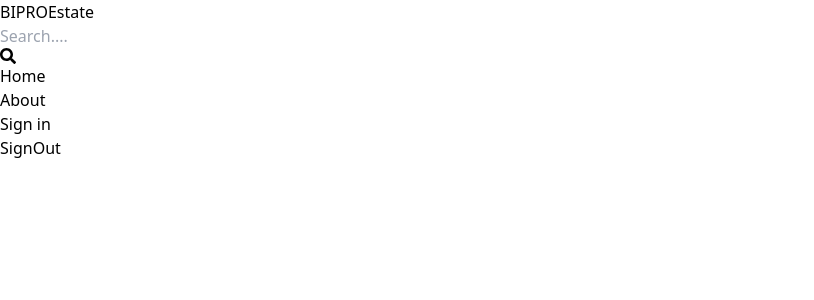
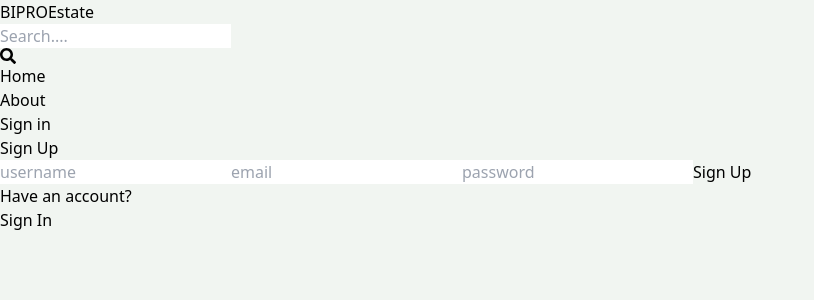
Before and after one commit to bipro-b/bipro_estate, a React (Vite) app in the folder client/: page /sign-up in a window 1280 px wide. Shown: the top 300 px of the page, without its empty margins (0-814 px from the left). Built offline with nearby package versions, Linux system fonts and the light colour scheme.

Commit message:
sign-up ui

```diff
--- a/client/src/index.css
+++ b/client/src/index.css
@@ -1,3 +1,7 @@
 @tailwind base;
 @tailwind components;
 @tailwind utilities;
+
+body{
+    background-color: rgb(241,245,241);
+}
--- a/client/src/pages/SignUp.jsx
+++ b/client/src/pages/SignUp.jsx
@@ -1,6 +1,37 @@
-
+import {Link} from "react-router-dom";
 export default function SignUp() {
   return (
-    <div>SignOut</div>
-  )
+    <div className="p-3 max-w-lg mx-auto">
+      <h1 className="text-3xl text-center font-semibold my-7">Sign Up</h1>
+      <form className="flex flex-col gap-4">
+        <input
+          type="text"
+          placeholder="username"
+          className="border p-3 rounded-lg"
+          id="username"
+        />
+        <input
+          type="text"
+          placeholder="email"
+          className="border p-3 rounded-lg"
+          id="email"
+        />
+        <input
+          type="password"
+          placeholder="password"
+          className="border p-3 rounded-lg"
+          id="password"
+        />
+        <button className="bg-slate-700 text-white p-3 rounded-lg uppercase hover:opacity-95 disabled:opacity-80 ">
+          Sign Up
+        </button>
+      </form>
+      <div className="flex gap-2 mt-5">
+        <p>Have an account?</p>
+        <Link to="/sign-in">
+          <span className="text-blue-700">Sign In</span>
+        </Link>
+      </div>
+    </div>
+  );
 }
```
